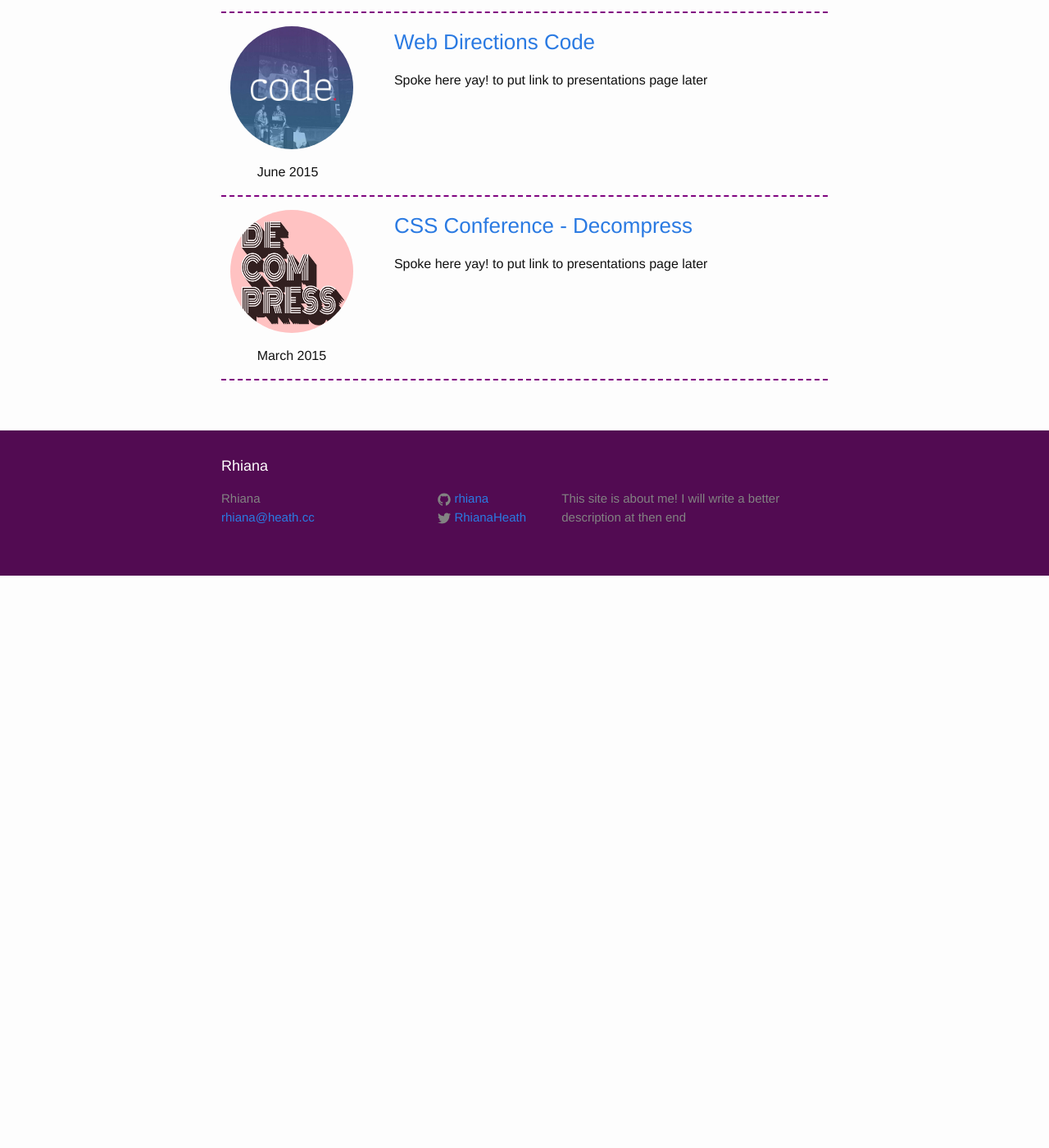
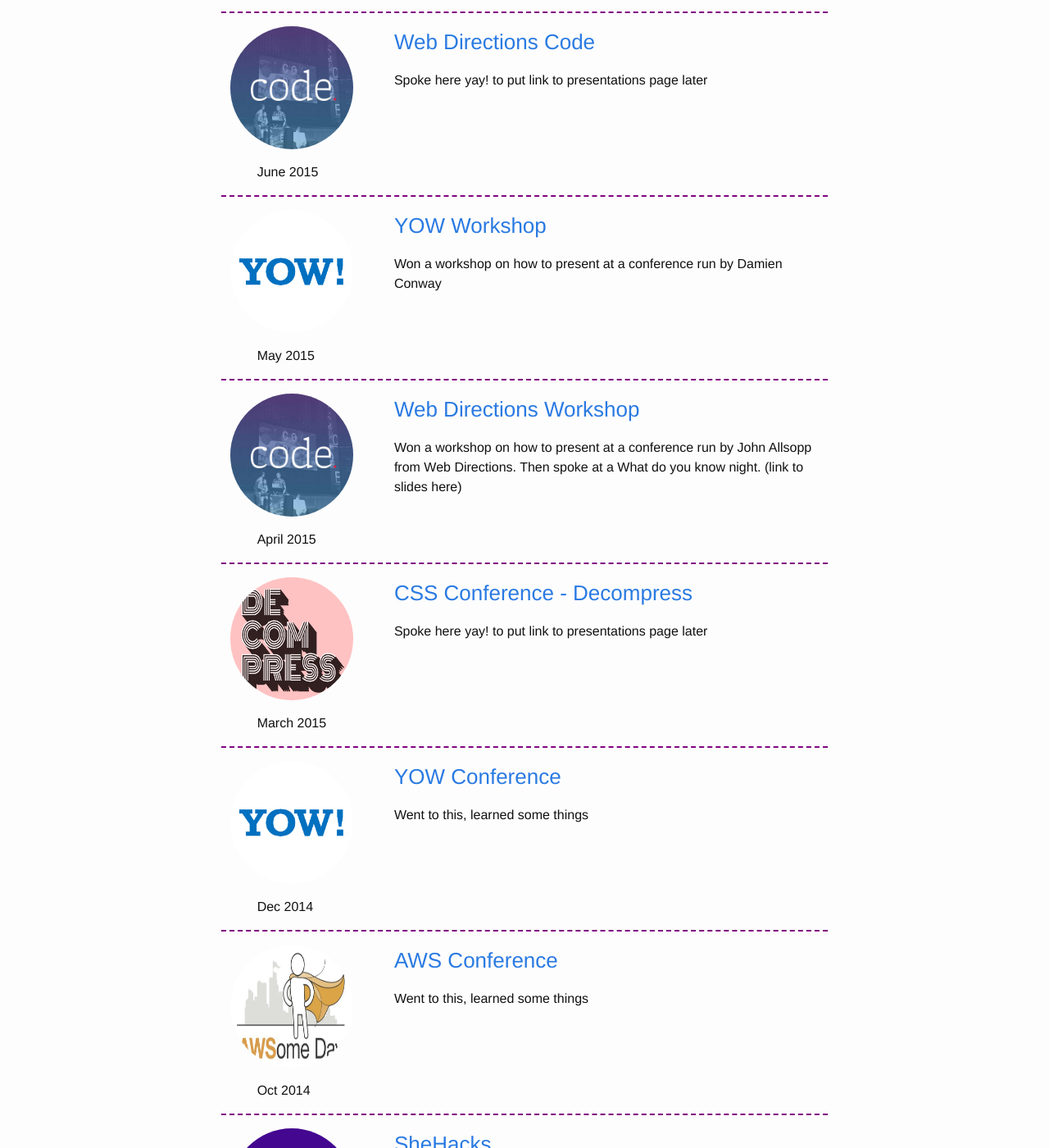
Before and after one commit to Rhiana/rhiana.github.io, a Jekyll site: the page built from about.md, in a window 1280 px wide and 1400 px high, scrolled down 491 px. Shown: the whole window at 82% size. Built offline with Jekyll 4.4.1, drawn with Linux system fonts in a browser that asks for light colours; before the commit the page ends 1193 px from its top, so only the background shows below that; some of the changed text lies outside the part shown.

Commit message:
adding some more content to about page

```diff
--- a/about.md
+++ b/about.md
@@ -12,7 +12,7 @@
     </div>
     <div class="description">
       <h3><a href="http://railsgirls.com/melbourne" target="_blank">Rails Girls Next</a></h3>
-      <p>...</p>
+      <p>Tutorials on Test Driven Development in Ruby and Agile development</p>
     </div>
   </div>
   <div class="grid">
@@ -27,6 +27,26 @@
   </div>
   <div class="grid">
     <div class="icon">
+    <img src="/img/YOW.png" alt="yow workshop">
+      <span>May 2015</span>
+    </div>
+    <div class="description">
+      <h3><a href="https://www.eventbrite.com.au/e/yow-depthfirst-workshop-technical-presentation-with-damian-conway-tickets-15990610346?ref=ebapi" target="_blank">YOW Workshop</a></h3>
+      <p>Won a workshop on how to present at a conference run by Damien Conway</p>
+    </div>
+  </div>
+  <div class="grid">
+    <div class="icon">
+    <img src="/img/Code-wrap-up_header.jpg" alt="code workshop">
+      <span>April 2015</span>
+    </div>
+    <div class="description">
+      <h3><a href="https://www.webdirections.org/about/" target="_blank">Web Directions Workshop</a></h3>
+      <p>Won a workshop on how to present at a conference run by John Allsopp from Web Directions. Then spoke at a What do you know night. (link to slides here)</p>
+    </div>
+  </div>
+  <div class="grid">
+    <div class="icon">
     <img src="/img/decompress.png" alt="css conf">
       <span>March 2015</span>
     </div>
@@ -35,4 +55,34 @@
       <p>Spoke here yay! to put link to presentations page later</p>
     </div>
   </div>
+  <div class="grid">
+    <div class="icon">
+    <img src="/img/YOW.png" alt="yow conf">
+      <span>Dec 2014</span>
+    </div>
+    <div class="description">
+      <h3><a href="http://melbourne.yowconference.com.au/archive-2014/" target="_blank">YOW Conference</a></h3>
+      <p>Went to this, learned some things</p>
+    </div>
+  </div>
+  <div class="grid">
+    <div class="icon">
+    <img src="/img/awsomeday.jpg" alt="aws conf">
+      <span>Oct 2014</span>
+    </div>
+    <div class="description">
+      <h3><a href="https://aws.amazon.com/about-aws/events/" target="_blank">AWS Conference</a></h3>
+      <p>Went to this, learned some things</p>
+    </div>
+  </div>
+  <div class="grid">
+    <div class="icon">
+    <img src="/img/shehacks.jpeg" alt="she hacks">
+      <span>Mar 2014</span>
+    </div>
+    <div class="description">
+      <h3><a href="http://www.meetup.com/en-AU/Girl-Geek-Dinners-Melbourne/events/166332712/">SheHacks</a></h3>
+      <p>Went to this, built some things, link to projects page</p>
+    </div>
+  </div>
 </div>
```
Also changed, not shown: img/YOW.png (added), img/awsomeday.jpg (added), img/shehacks.jpeg (added).
